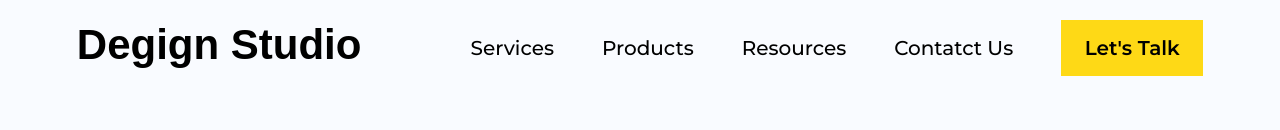
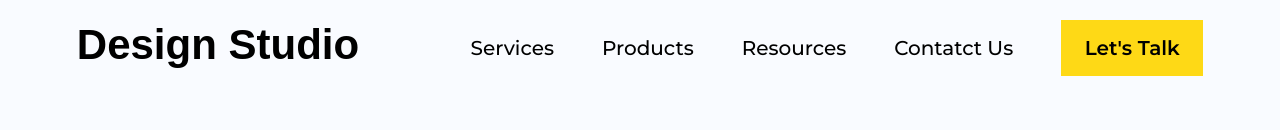
Before and after one commit to frankllin15/landing-pages, a plain HTML site: page elearning-platform/index.html in a window 1280 px wide. Shown: the top 130 px of the page. Drawn offline with nearby package versions, Linux system fonts and the light colour scheme; a web font is replaced by a local one.

Commit message:
fix: updated title name

```diff
--- a/elearning-platform/index.html
+++ b/elearning-platform/index.html
@@ -44,7 +44,7 @@
         href=""
         class="font-display font-extrabold text-[2.625rem] text-nowrap"
       >
-        Degign Studio
+        Design Studio
       </a>
 
       <nav>
```
